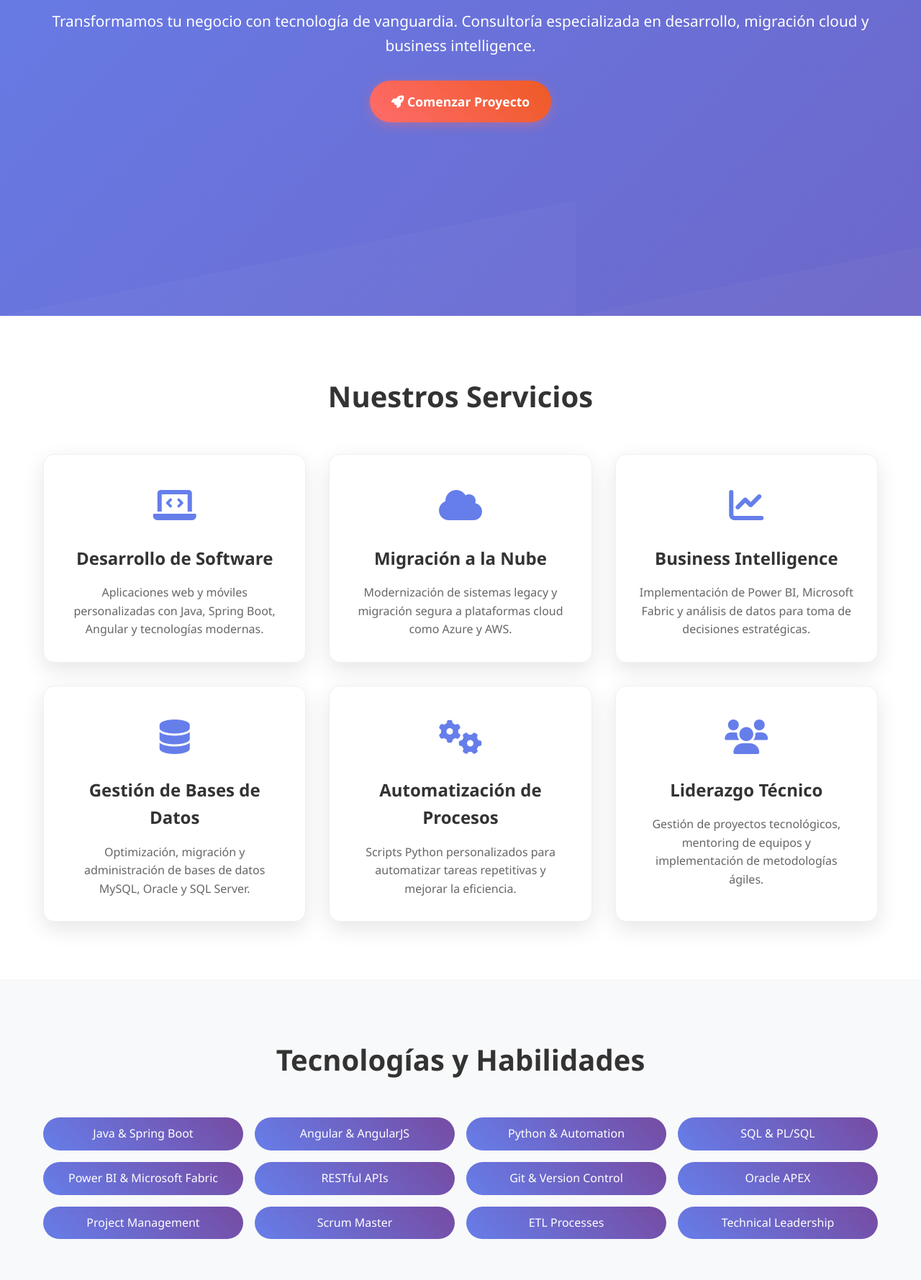
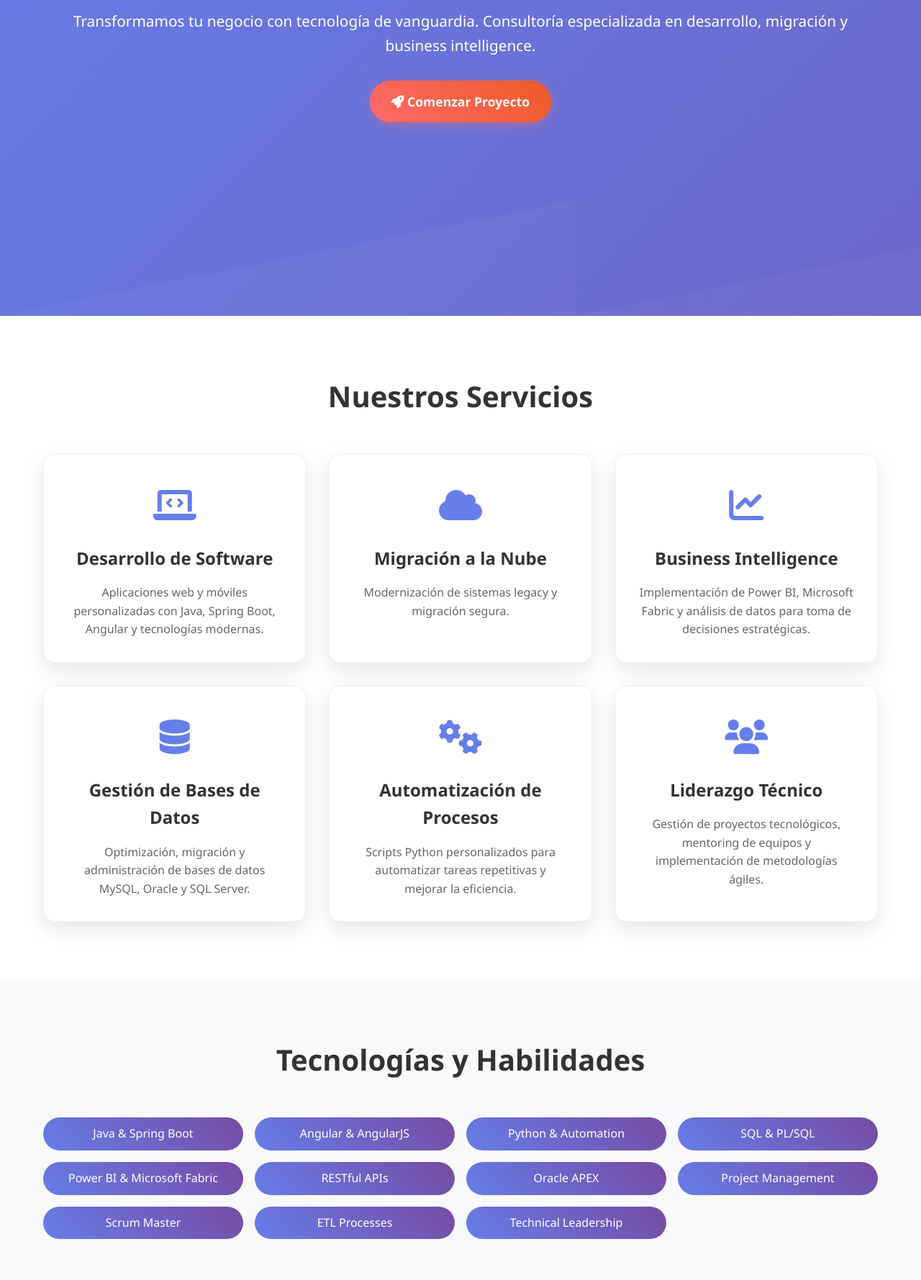
Before and after one commit to ohhotherdev/ohhotherdev.github.io, a plain HTML site: page index.html in a window 1280 px wide. Shown: the part 361-2140 px from the top of the page at 72% size. Drawn offline with Linux system fonts and the light colour scheme.

Commit message:
Update index.html

```diff
--- a/index.html
+++ b/index.html
@@ -376,7 +376,7 @@
         <div class="container">
             <div class="hero-content">
                 <h1>Soluciones Tecnológicas Profesionales</h1>
-                <p>Transformamos tu negocio con tecnología de vanguardia. Consultoría especializada en desarrollo, migración cloud y business intelligence.</p>
+                <p>Transformamos tu negocio con tecnología de vanguardia. Consultoría especializada en desarrollo, migración y business intelligence.</p>
                 <a href="#contacto" class="cta-button">
                     <i class="fas fa-rocket"></i> Comenzar Proyecto
                 </a>
@@ -401,7 +401,7 @@
                         <i class="fas fa-cloud"></i>
                     </div>
                     <h3>Migración a la Nube</h3>
-                    <p>Modernización de sistemas legacy y migración segura a plataformas cloud como Azure y AWS.</p>
+                    <p>Modernización de sistemas legacy y migración segura.</p>
                 </div>
                 <div class="service-card fade-in">
                     <div class="service-icon">
@@ -446,7 +446,6 @@
                 <div class="skill-tag">SQL & PL/SQL</div>
                 <div class="skill-tag">Power BI & Microsoft Fabric</div>
                 <div class="skill-tag">RESTful APIs</div>
-                <div class="skill-tag">Git & Version Control</div>
                 <div class="skill-tag">Oracle APEX</div>
                 <div class="skill-tag">Project Management</div>
                 <div class="skill-tag">Scrum Master</div>
@@ -501,7 +500,6 @@
                         <select id="servicio" name="servicio">
                             <option value="">Selecciona un servicio</option>
                             <option value="desarrollo">Desarrollo de Software</option>
-                            <option value="cloud">Migración a la Nube</option>
                             <option value="bi">Business Intelligence</option>
                             <option value="bd">Gestión de Bases de Datos</option>
                             <option value="automatizacion">Automatización</option>
@@ -581,7 +579,7 @@
             const encodedMessage = encodeURIComponent(whatsappMessage);
 
             // Replace with your WhatsApp number (including country code, without +)
-            const phoneNumber = '5212345678901'; // Example: Mexico number
+            const phoneNumber = '528116992673'; // Example: Mexico number
 
             // Open WhatsApp
             const whatsappURL = `https://wa.me/${phoneNumber}?text=${encodedMessage}`;
```
